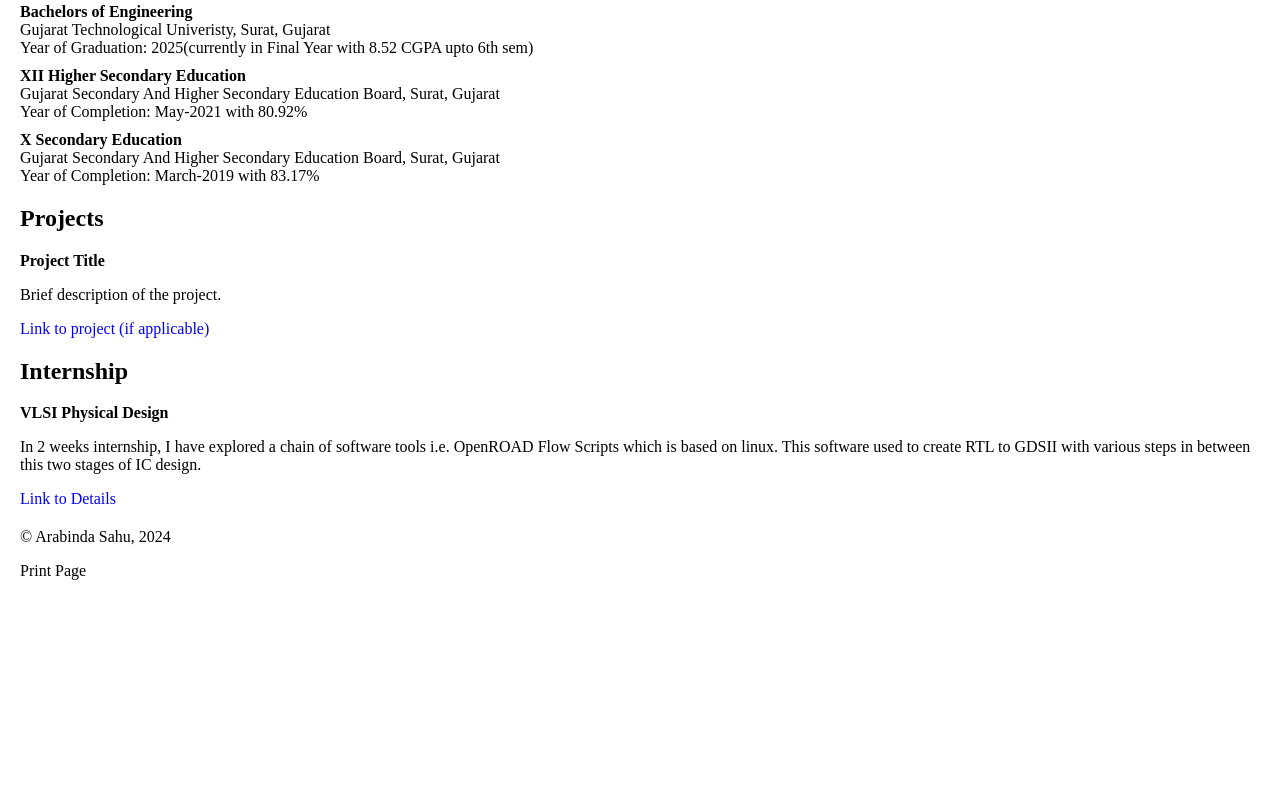
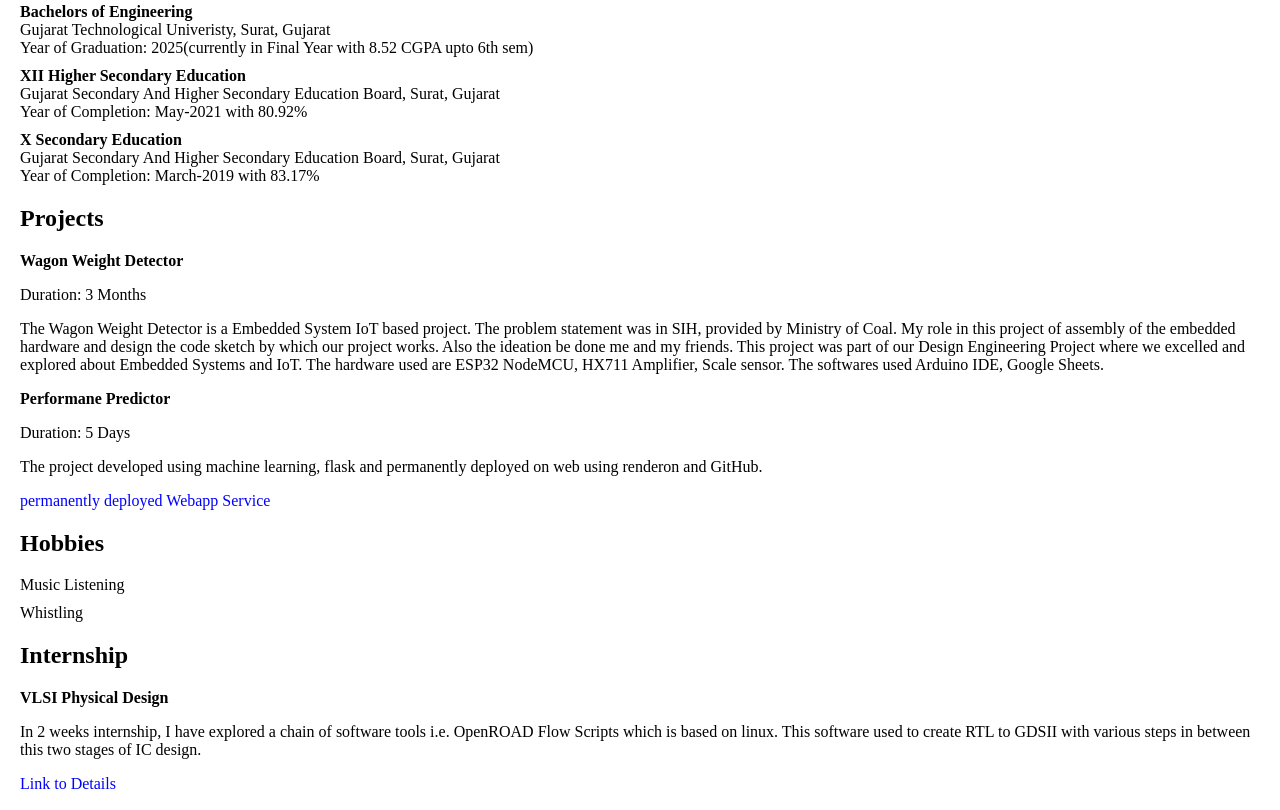
Before and after one commit to arabinda-sahu2002/resume, a plain HTML site: page index.html in a window 1280 px wide. Shown: the part 458-1268 px from the top of the page. Before the commit the page ends 1058 px from the top, so only its background shows below. Drawn offline with Linux system fonts and the light colour scheme.

Commit message:
Day 1 finalisation

```diff
--- a/css/style.css
+++ b/css/style.css
@@ -30,6 +30,7 @@ a {
 }
 
 img {
+  margin-top: 2px;
   border: 2px solid black; /* Adjust border width and color as needed */
 }
 
--- a/index.html
+++ b/index.html
@@ -64,11 +64,26 @@
     <h2>Projects</h2>
     <ul>
       <li>
-        <strong>Project Title</strong>
+        <strong>Wagon Weight Detector</strong>
         <br>
-        <p>Brief description of the project.</p>
-        <a href="project_link">Link to project (if applicable)</a>
+        <P>Duration: 3 Months</P>
+        <p>The Wagon Weight Detector is a Embedded System IoT based project. The problem statement was in SIH, provided by Ministry of Coal. My role in this project of assembly of the embedded hardware and design the code sketch by which our project works. Also the ideation be done me and my friends. This project was part of our Design Engineering Project where we excelled and explored about Embedded Systems and IoT. The hardware used are ESP32 NodeMCU, HX711 Amplifier, Scale sensor. The softwares used Arduino IDE, Google Sheets.</p>
       </li>
+      <li>
+        <strong>Performane Predictor</strong>
+        <br>
+        <P>Duration: 5 Days</P>
+        <p>The project developed using machine learning, flask and permanently
+          deployed on web using renderon and GitHub.</p>
+        <a href="https://performance-predictor-wc5s.onrender.com/">permanently deployed Webapp Service</a>
+      </li>
+    </ul>
+  </section>
+  <section class="Hobbies">
+    <h2>Hobbies</h2>
+    <ul>
+      <li>Music Listening</li>
+      <li>Whistling</li>
     </ul>
   </section>
   <section class="internships">
```
